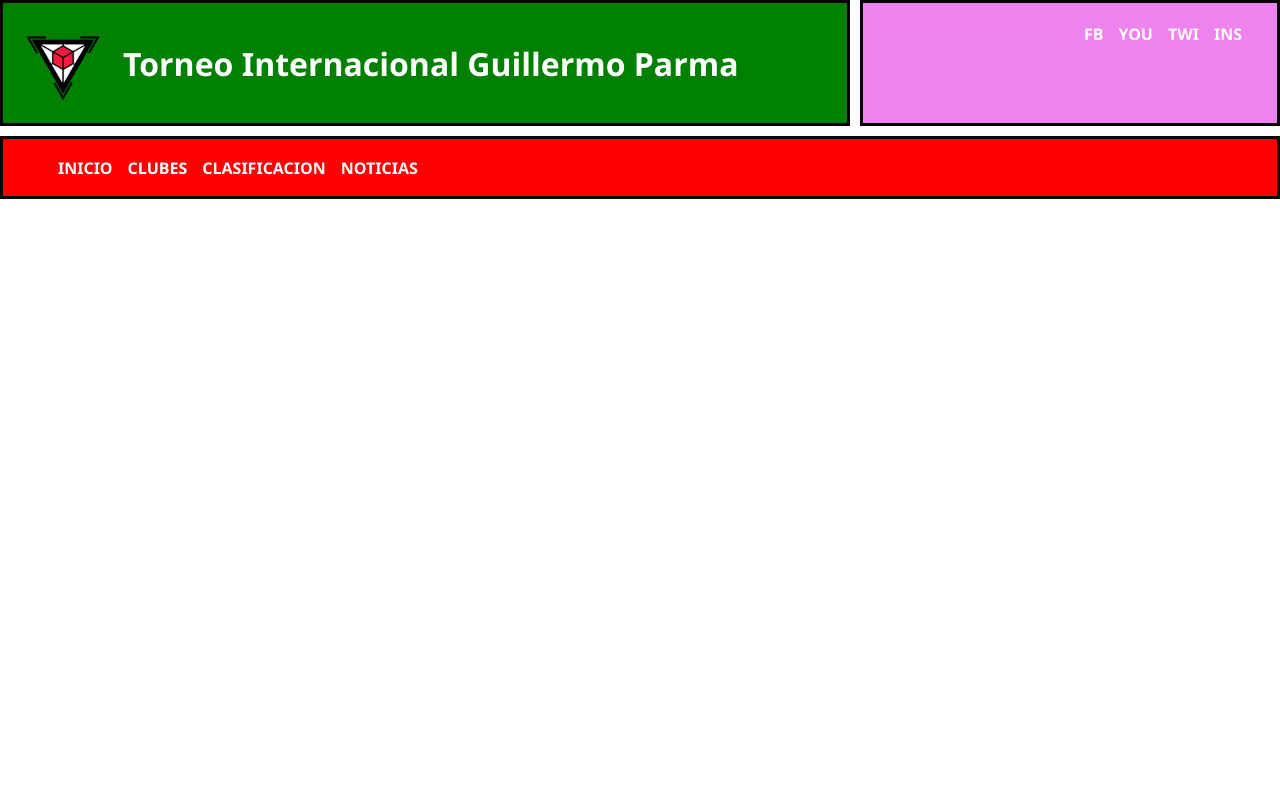
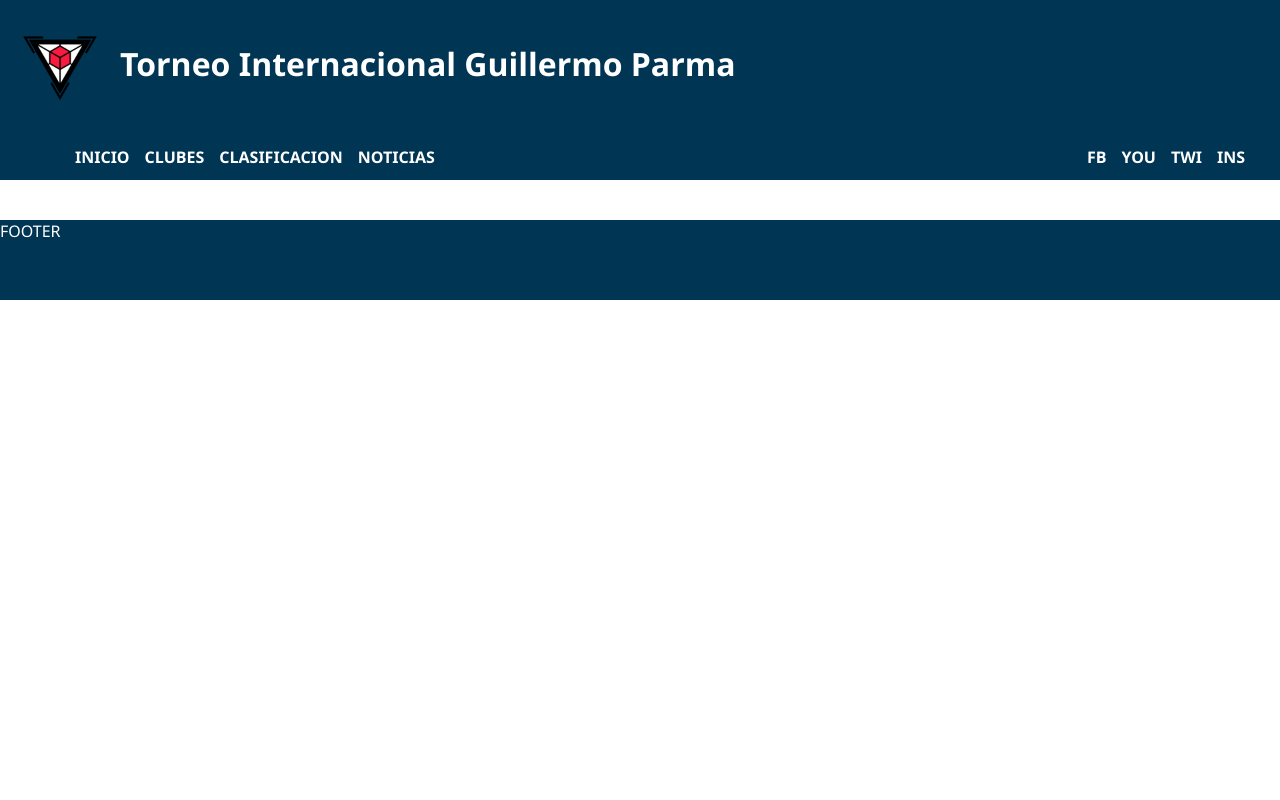
Before and after one commit to gomezz-mario/coder-proyect-public, a plain HTML site: page index.html in a window 1280 px wide. Shown: the top 800 px of the page. Drawn offline with Linux system fonts and the light colour scheme.

Commit message:
Aplicando estilos a header

```diff
--- a/index.html
+++ b/index.html
@@ -9,7 +9,7 @@
 </head>
 <body>
 
-	<div class="contenedor">
+	<div class="grid-conteiner">
 		<header>
 			<div class="header__title">
 				<img src="./assets/logo.png" alt="logo">
@@ -37,7 +37,12 @@
 
 		<section class="resultados"></section>
 
-		<section class="noticias"></section>
+		<section class="noticias">
+
+
+
+
+		</section>
 
 		<section class="posiciones"></section>
 
--- a/style.css
+++ b/style.css
@@ -7,40 +7,30 @@ body{
 	font-family: 'Segoe UI', Tahoma, Geneva, Verdana, sans-serif;
 }
 
-.contenedor{
+.grid-conteiner{
 	display: grid;
-	grid-template-areas:
-	'header header header'
-	'resultados resultados resultados'
-	'noticias noticias posiciones'
-	'publicidades publicidades publicidades'
-	'footer footer footer';
-	grid-template-columns: repeat(3,1fr);
-	grid-template-rows: 1fr 2fr 6fr 2fr .5fr;
+	grid-template-rows: 180px auto 80px;
+	grid-template-columns: auto auto auto;
 	gap: 20px;
 	width: 100%;
 }
 
 header{
-	grid-area: header;
 	display: grid;
-	grid-template-areas: 'title title rrss' 'navbar navbar navbar';
-	grid-template-columns: repeat(3,1fr);
-	grid-template-rows: 2fr 1fr;
-	gap: 10px;
+	grid-column: 1/4;
+	grid-row: 1/2;
+	grid-template-columns: 1fr 1fr;
+	grid-template-rows: 70% 30%;
 	height: 100%;
 	width: 100%;
-
-
+	background: #003554;
 }
 
 .header__title{
-	grid-area: title;
+	grid-area: 1 / 1 / 2 / 3;
 	display: flex;
 	align-items: center;
 	flex-flow: row nowrap;
-	border: 3px black solid;
-	background: green;
 	padding: 20px;
 }
 
@@ -54,9 +44,7 @@ header{
 }
 
 .header__rrss{
-	grid-area: rrss;
-	border: 3px black solid;
-	background: violet;
+	grid-area: 2 / 2 / 3 / 3;
 }
 
 .header__rrss ul{
@@ -76,12 +64,10 @@ header{
 }
 
 .header__navbar{
-	grid-area: navbar;
+	grid-column: 1/2;
+	grid-row: 2/3;
 	display: flex;
 	flex-flow: row nowrap;
-	align-items: center;
-	border: solid black 3px;
-	background: red;
 }
 
 .header__navbar ul{
@@ -89,6 +75,7 @@ header{
 	flex-flow: row nowrap;
 	list-style: none;
 	margin-left: 40px;
+	padding: 20px;
 }
 
 .header__navbar ul li a{
@@ -101,8 +88,8 @@ header{
 
 
 footer{
-	grid-area: footer;
-	background: yellow;
-	border: solid black 3px;
+	grid-area: 3/1/4/4;
+	background: #003554;
+	color: white;
 	width: 100%;
 }
```
